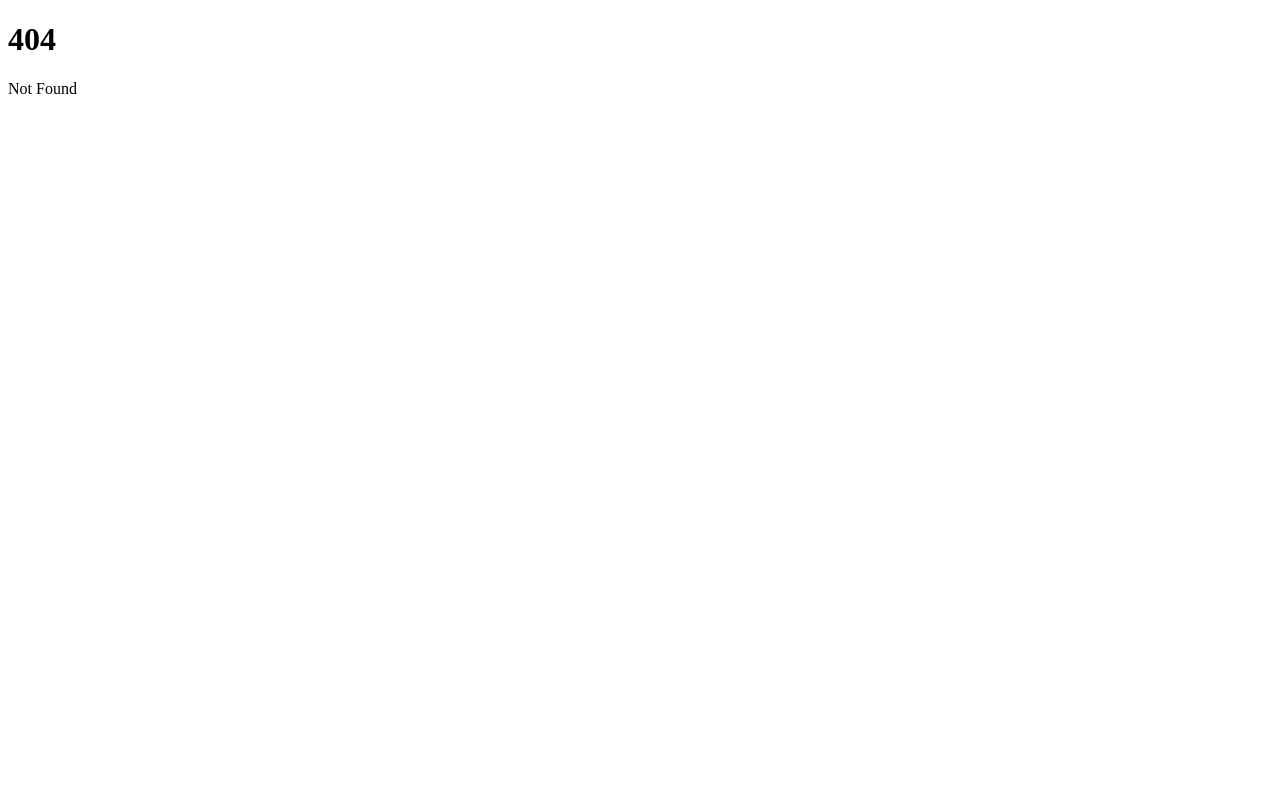
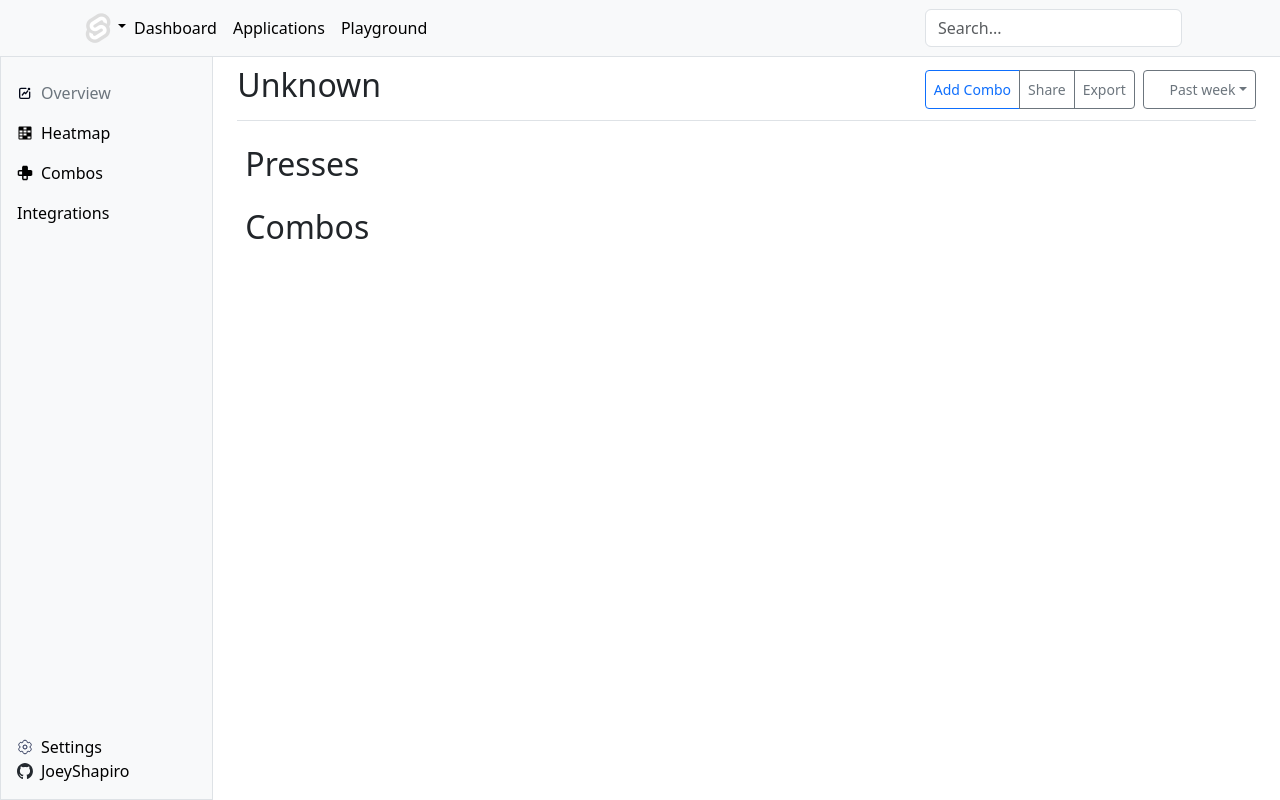
Before and after one commit to JoeyShapiro/Coca, a SvelteKit app: page /stats in a window 1280 px wide. Before the commit this address had no page. Built offline with nearby package versions, Linux system fonts and the light colour scheme.

Commit message:
removed slug so i can build

```diff
--- a/src/routes/+page.svelte
+++ b/src/routes/+page.svelte
@@ -194,7 +194,7 @@
               {#each apps as app, i}
                 <tr>
                   <td>{i + 1}</td>
-                  <td><a class="nav-link" href="/applications/{app.name}">{app.name}</a></td>
+                  <td><a class="nav-link" href="/stats?app={app.name}">{app.name}</a></td>
                   <td>{app.presses}</td>
                   <td>{app.combos}</td>
                 </tr>
--- a/src/routes/applications/[slug]/+page.svelte
+++ b/src/routes/stats/+page.svelte
@@ -1,12 +1,15 @@
 <script lang="ts">
-	export let data: any;
+    const urlParams = new URLSearchParams(window.location.search);
+    const data = {
+        app: urlParams.get('app') || 'Unknown'
+    };
 
     import { invoke } from "@tauri-apps/api/tauri";
     import 'bootstrap/dist/css/bootstrap.min.css';
     import 'bootstrap/dist/js/bootstrap.bundle.min.js';
 
-    import Header from '../../../components/Header.svelte';
-    import Sidebar from '../../../components/Sidebar.svelte';
+    import Header from '../../components/Header.svelte';
+    import Sidebar from '../../components/Sidebar.svelte';
     import { onMount } from "svelte";
 
     // TODO i could dupe everything, but that would be pointless. this is a summary
```
Also changed, not shown: src/routes/applications/[slug]/+page.ts (deleted, +0 -12 lines).
